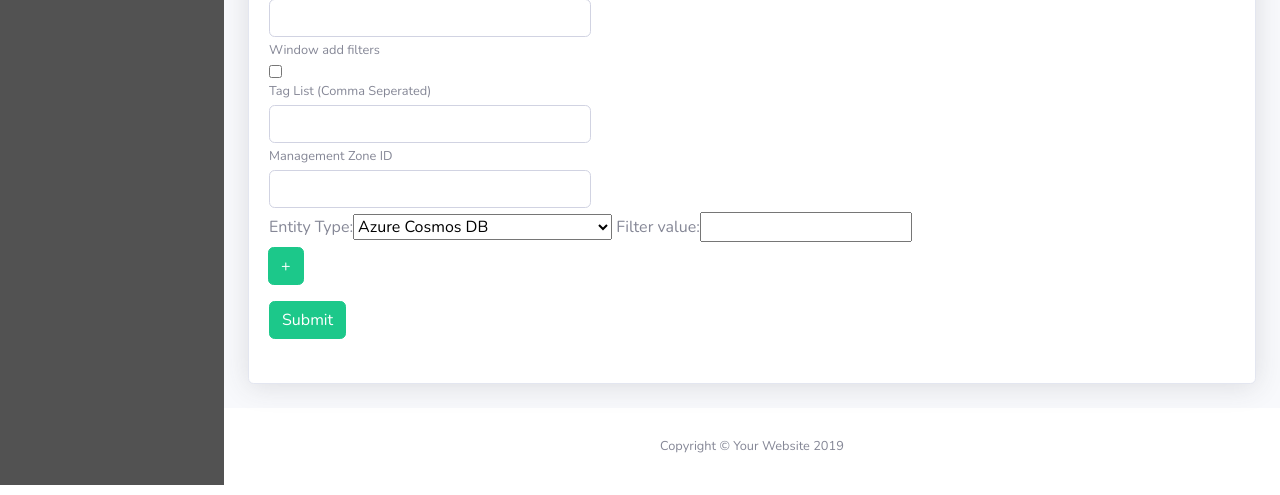
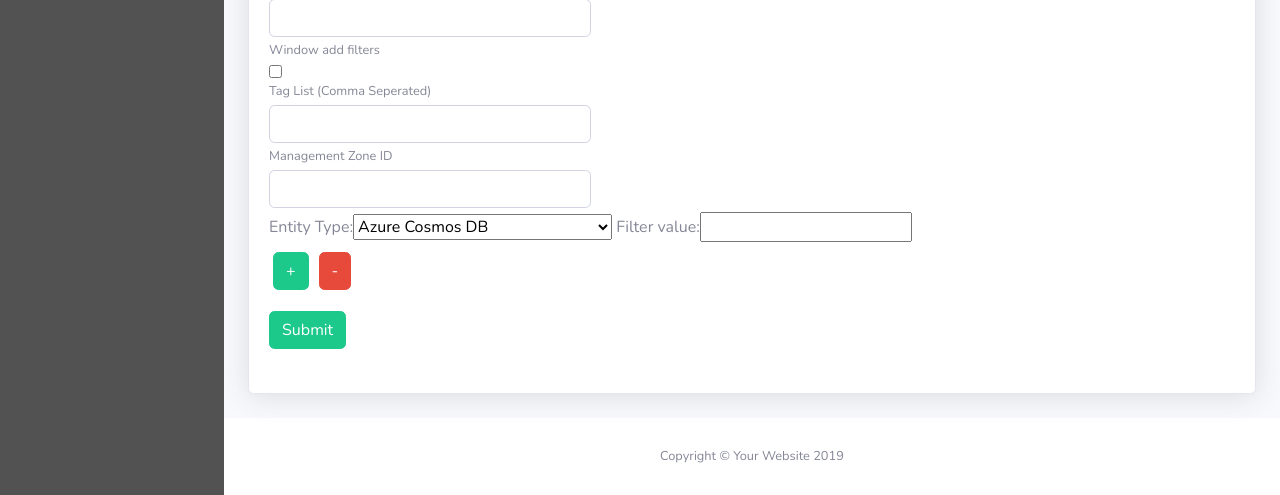
Before and after one commit to dt-self-service/self-service-app, a Django app: page /maintenance/create/ in a window 1280 px wide. Shown: the part 943-1438 px from the top of the page. Run offline with Django 3.2, Linux system fonts and the light colour scheme; some libraries are stand-ins or nearby versions.

Commit message:
Added remove entity button.

```diff
--- a/maintenance/templates/maintenance/create.html
+++ b/maintenance/templates/maintenance/create.html
@@ -31,7 +31,8 @@
             {% endfor %}
             </div>
             <div class="input-group-append" id="add_more_div">
-              <button type="button" class="btn btn-success add-form-row" id="add_more_button">+</button>
+              <button type="button" style="margin:5px;" class="btn btn-success add-form-row" id="add_more_button">+</button>
+              <button type="button" style="margin:5px;" class="btn btn-danger del-form-row" id="remove_prev_button">-</button>
             </div>
             <div id="empty_form" style="display:none">
               <div>
```
